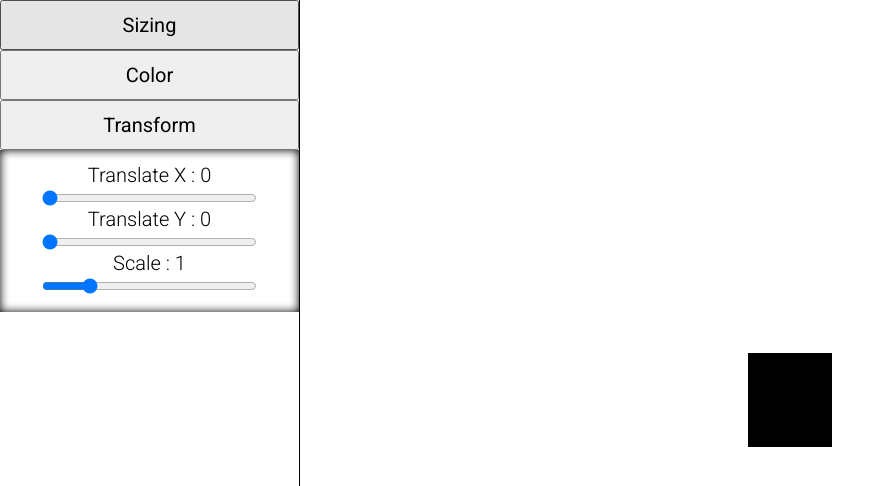
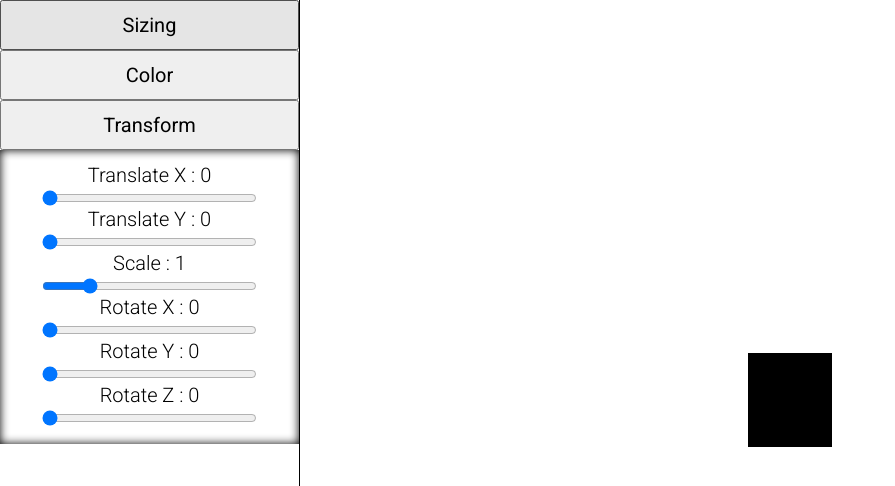
Before and after one commit to amerre/Css_helper, a Vue app: page / in a window 1280 px wide. Shown: the top 486 px of the page, without its empty margins (0-895 px from the left). Built offline with nearby package versions, Linux system fonts and the light colour scheme.

Commit message:
:construction: Sass aditions + rotate

```diff
--- a/src/assets/styles/content.scss
+++ b/src/assets/styles/content.scss
@@ -1,5 +1,7 @@
 .content {
+  height: 100vh;
   display: flex;
   justify-content: center;
   align-items: center;
+  overflow: hidden;
 }
--- a/src/assets/styles/sidebar.scss
+++ b/src/assets/styles/sidebar.scss
@@ -1,5 +1,8 @@
 .sidebar {
   border-right: 1px solid black;
+  overflow-x: scroll;
+  background-color: white;
+  z-index: 1;
   .rules {
     text-align: center;
     input {
@@ -15,7 +18,7 @@
     }
     .rulesWrap {
       box-shadow: inset 0 0 10px #000000;
-      background-color: white;
+
       padding: 15px;
       h1 {
         font-weight: 300;
--- a/src/assets/styles/wrapper.scss
+++ b/src/assets/styles/wrapper.scss
@@ -2,5 +2,4 @@
   display: grid;
   grid-template-columns: 300px 1fr;
   height: 100vh;
-  overflow: hidden;
 }
--- a/src/components/Content.vue
+++ b/src/components/Content.vue
@@ -2,7 +2,7 @@
   <div class="content">
     <div
       class="box"
-      :style="{ width: width + 'px', height: height + 'px', border: border + borderrgb, backgroundColor: bgrgb, opacity: opacity, transform: translateX + translateY + scale }"
+      :style="{ width: width + 'px', height: height + 'px', border: border + borderrgb, backgroundColor: bgrgb, opacity: opacity, transform: translateX + translateY + scale + rotateX + rotateY + rotateZ }"
     ></div>
   </div>
 </template>
@@ -52,6 +52,15 @@ export default {
     },
     scale() {
       return "scale(" + this.$store.state.scale + ")";
+    },
+    rotateX() {
+      return "rotateX(" + this.$store.state.rotateX + "deg)";
+    },
+    rotateY() {
+      return "rotateY(" + this.$store.state.rotateY + "deg)";
+    },
+    rotateZ() {
+      return "rotateZ(" + this.$store.state.rotateZ + "deg)";
     }
   }
 };
--- a/src/components/rules/Transform.vue
+++ b/src/components/rules/Transform.vue
@@ -15,6 +15,18 @@
       <div>
         <h1>Scale : {{ scale }}</h1>
         <input type="range" min="0" max="5" step="0.1" v-model="scale">
+      </div>
+      <div>
+        <h1>Rotate X : {{ rotateX }}</h1>
+        <input type="range" min="0" max="300" v-model="rotateX">
+      </div>
+      <div>
+        <h1>Rotate Y : {{ rotateY }}</h1>
+        <input type="range" min="0" max="300" v-model="rotateY">
+      </div>
+      <div>
+        <h1>Rotate Z : {{ rotateZ }}</h1>
+        <input type="range" min="0" max="300" v-model="rotateZ">
       </div>
     </div>
   </div>
@@ -51,6 +63,30 @@ export default {
       set(value) {
         this.$store.commit("SCALE_COMMIT", value);
       }
+    },
+    rotateX: {
+      get() {
+        return this.$store.state.rotateX;
+      },
+      set(value) {
+        this.$store.commit("ROTATEX_COMMIT", value);
+      }
+    },
+    rotateY: {
+      get() {
+        return this.$store.state.rotateY;
+      },
+      set(value) {
+        this.$store.commit("ROTATEY_COMMIT", value);
+      }
+    },
+    rotateZ: {
+      get() {
+        return this.$store.state.rotateZ;
+      },
+      set(value) {
+        this.$store.commit("ROTATEZ_COMMIT", value);
+      }
     }
   }
 };
--- a/src/store.js
+++ b/src/store.js
@@ -21,7 +21,10 @@ export default new Vuex.Store({
     opacity: 1,
     translateX: 0,
     translateY: 0,
-    scale: 1
+    scale: 1,
+    rotateY: 0,
+    rotateX: 0,
+    rotateZ: 0
   },
   mutations: {
     // WIDTH
@@ -73,6 +76,15 @@ export default new Vuex.Store({
     },
     SCALE_COMMIT(state, payload) {
       state.scale = payload;
+    },
+    ROTATEX_COMMIT(state, payload) {
+      state.rotateX = payload;
+    },
+    ROTATEY_COMMIT(state, payload) {
+      state.rotateY = payload;
+    },
+    ROTATEZ_COMMIT(state, payload) {
+      state.rotateZ = payload;
     }
   },
   actions: {}
```
